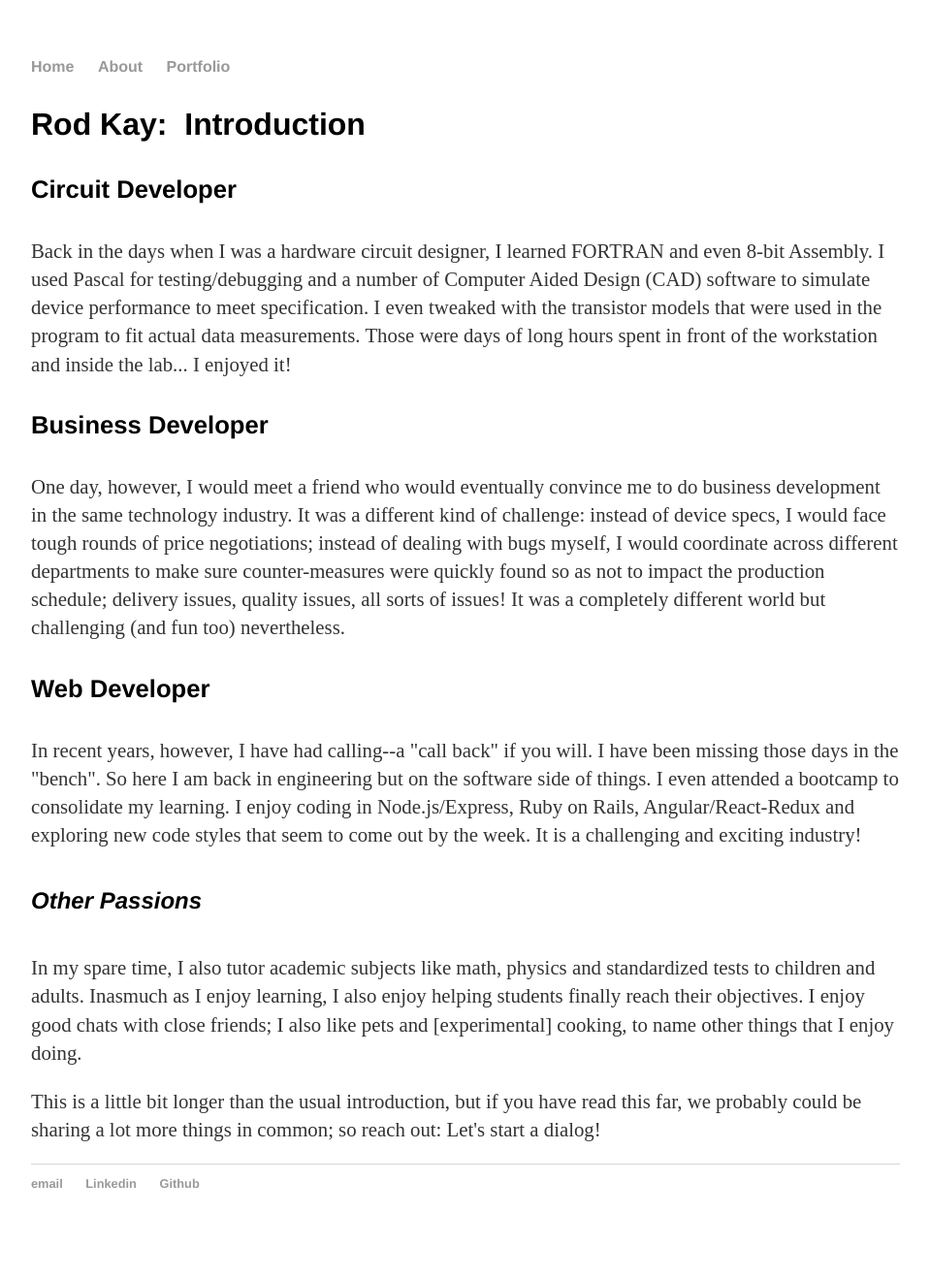
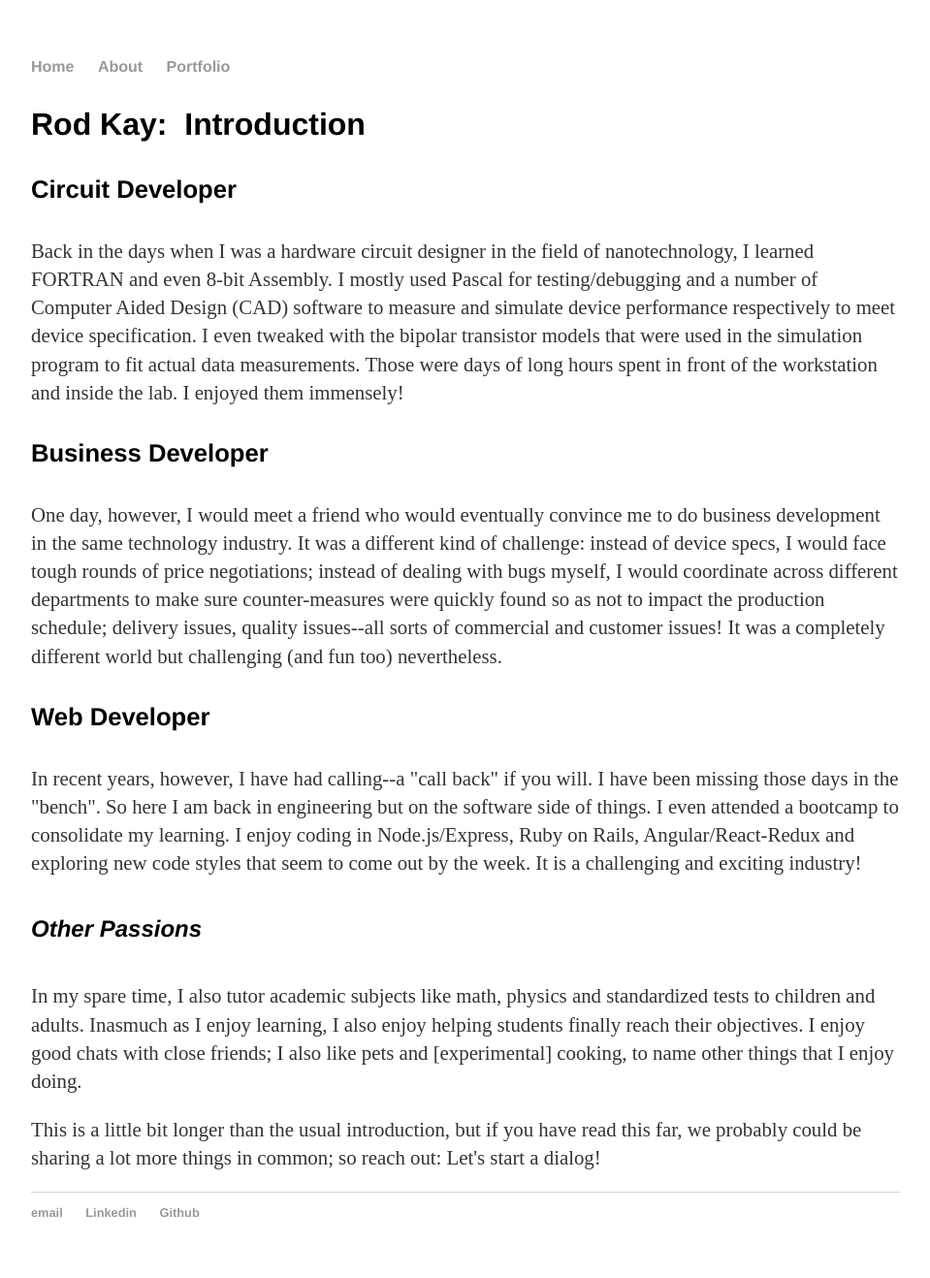
Before and after one commit to r8dkay/r8dkay.github.io, a Jekyll site: the page built from about/index.html, in a window 1280 px wide. Shown: the whole page at 97% size, without its empty margins (160-1119 px from the left). Built offline with Jekyll 4.4.1, drawn with Linux system fonts in a browser that asks for light colours; before the commit the page ends 1288 px from its top, so only the background shows below that.

Commit message:
Update index.html

```diff
--- a/about/index.html
+++ b/about/index.html
@@ -5,9 +5,9 @@ title: About
 <div>
      <h3>Rod Kay:&nbsp&nbspIntroduction</h3>
      <h4>Circuit Developer</h4>
-     <p>Back in the days when I was a hardware circuit designer, I learned FORTRAN and even 8-bit Assembly.  I used Pascal for testing/debugging and a number of Computer Aided Design (CAD) software to simulate device performance to meet specification.  I even tweaked with the transistor models that were used in the program to fit actual data measurements.  Those were days of long hours spent in front of the workstation and inside the lab... I enjoyed it!</p>
+     <p>Back in the days when I was a hardware circuit designer in the field of nanotechnology, I learned FORTRAN and even 8-bit Assembly.  I mostly used Pascal for testing/debugging and a number of Computer Aided Design (CAD) software to measure and simulate device performance respectively to meet device specification.  I even tweaked with the bipolar transistor models that were used in the simulation program to fit actual data measurements.  Those were days of long hours spent in front of the workstation and inside the lab.  I enjoyed them immensely!</p>
      <h4>Business Developer</h4>
-     <p>One day, however, I would meet a friend who would eventually convince me to do business development in the same technology industry.  It was a different kind of challenge: instead of device specs, I would face tough rounds of price negotiations; instead of dealing with bugs myself, I would coordinate across different departments to make sure counter-measures were quickly found so as not to impact the production schedule; delivery issues, quality issues, all sorts of issues!  It was a completely different world but challenging (and fun too) nevertheless. </p>
+     <p>One day, however, I would meet a friend who would eventually convince me to do business development in the same technology industry.  It was a different kind of challenge: instead of device specs, I would face tough rounds of price negotiations; instead of dealing with bugs myself, I would coordinate across different departments to make sure counter-measures were quickly found so as not to impact the production schedule; delivery issues, quality issues--all sorts of commercial and customer issues!  It was a completely different world but challenging (and fun too) nevertheless. </p>
      <h4>Web Developer</h4>
      <p>In recent years, however, I have had calling--a "call back" if you will.  I have been missing those days in the "bench".  So here I am back in engineering but on the software side of things.  I even attended a bootcamp to consolidate my learning.  I enjoy coding in Node.js/Express, Ruby on Rails, Angular/React-Redux and exploring new code styles that seem to come out by the week.  It is a challenging and exciting industry!</p>
      <h5><em>Other Passions</em></h5>
```
